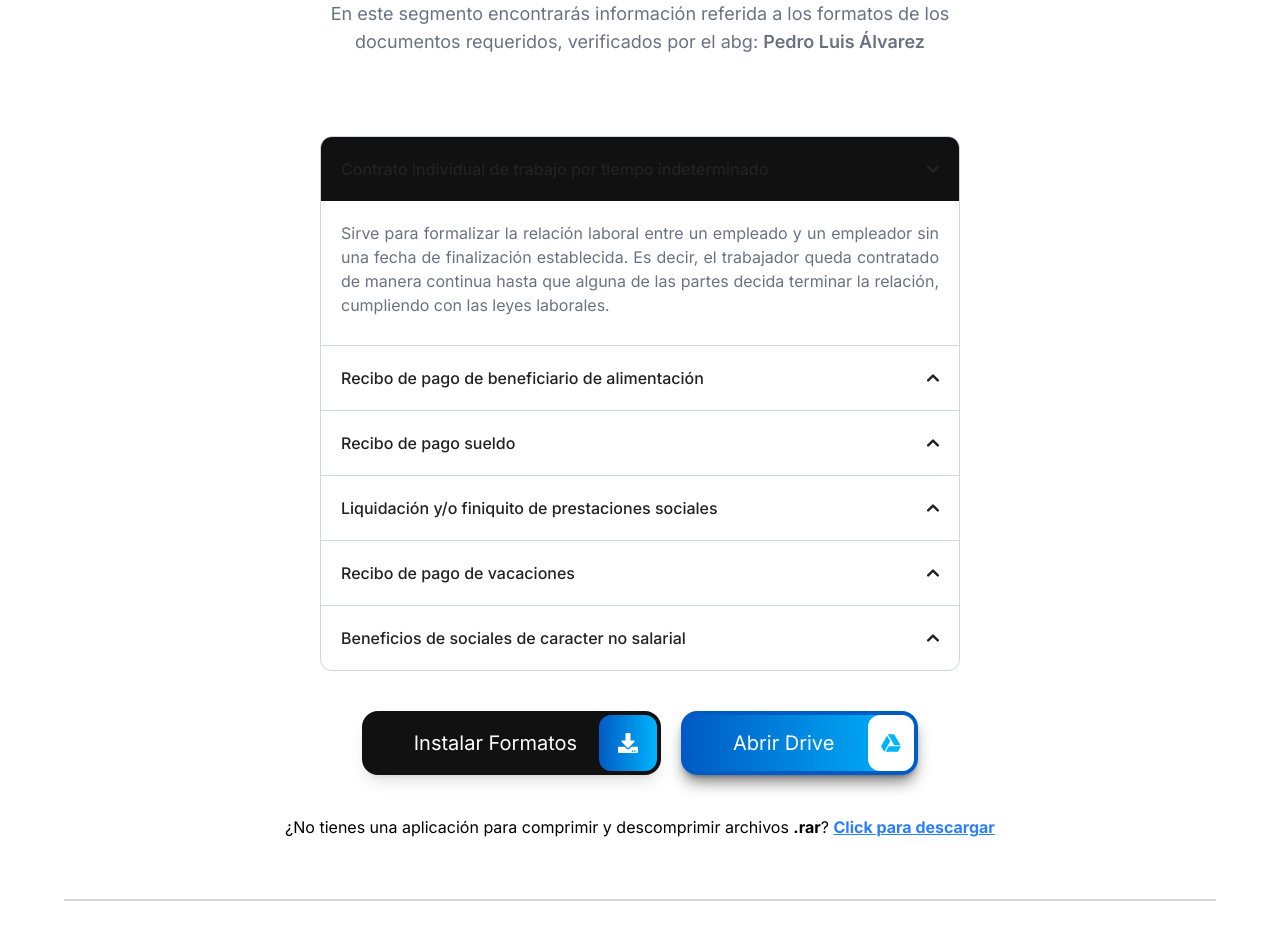
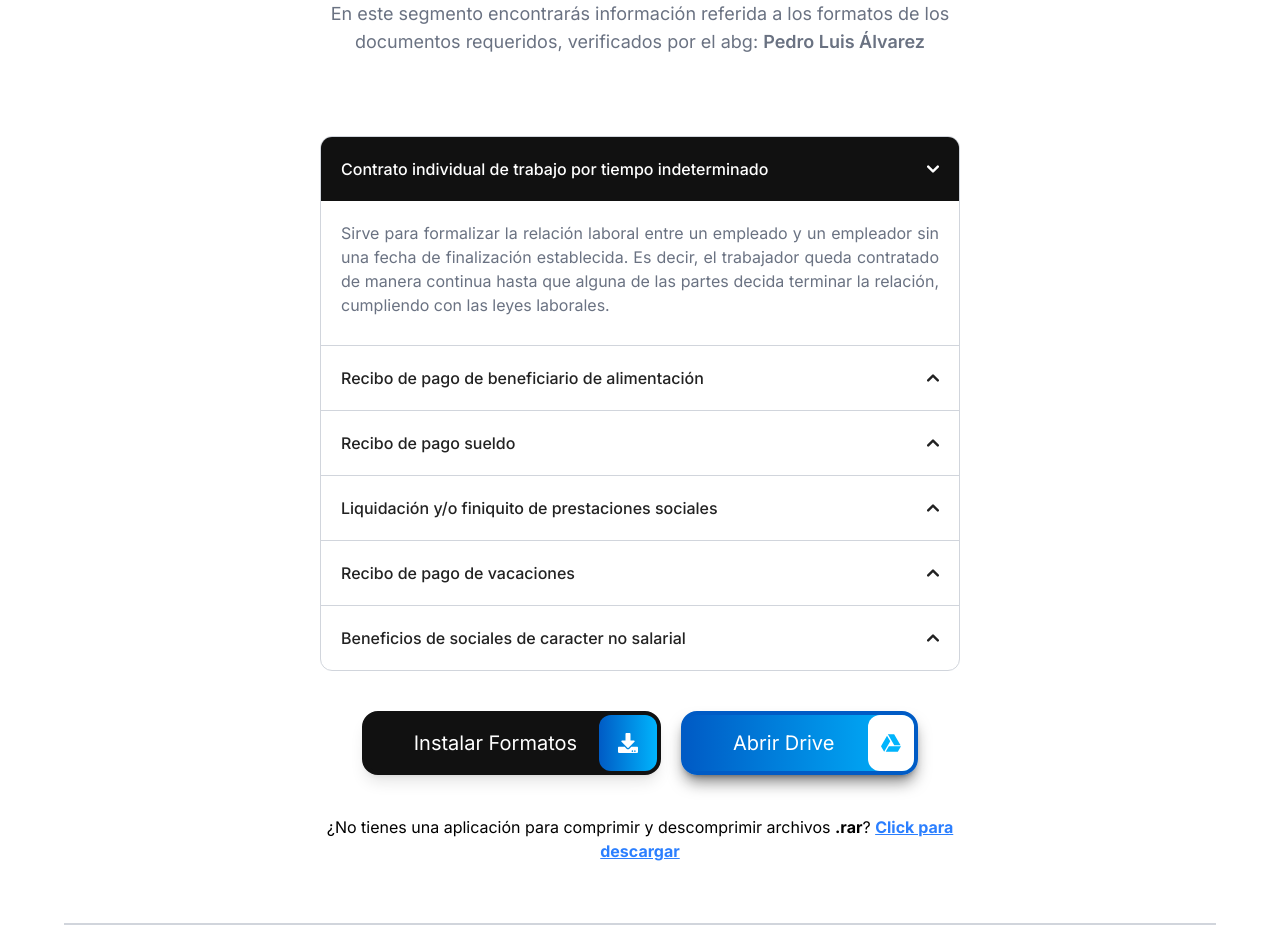
Before and after one commit to luis-alvarezf10/format-management-casona-plaf, a React (Vite) app: page / in a window 1280 px wide. Shown: the part 900-1852 px from the top of the page. Built offline with nearby package versions, Linux system fonts and the light colour scheme.

Commit message:
cambios de estilo responsivo

```diff
--- a/src/App.jsx
+++ b/src/App.jsx
@@ -102,7 +102,7 @@ function App() {
         <div>
           <InfoDropdown />
         </div>
-        <div className="flex items-center justify-center gap-5">
+        <div className="flex md:flex-row flex-col items-center justify-center gap-5">
           <button type="button" className="bg-[#111111] text-center rounded-2xl h-16 relative text-white text-xl group cursor-pointer shadow-lg hover:shadow-[#00b4fc] hover:scale-100 duration-500 px-16 border-4 border-[#111111]"
           onClick={handleDownload}>
             <div className="bg-gradient-to-r from-[#005bc5] to-[#00b4fc] rounded-xl h-14 w-1/5 grid place-items-center absolute right-0 top-0 group-hover:w-full z-10 duration-500 text-white">
@@ -118,7 +118,9 @@ function App() {
           <p className="-translate-x-4">Abrir Drive</p>
         </button>
         </div>
-        <span>¿No tienes una aplicación para comprimir y descomprimir archivos <strong>.rar</strong>? <a href="https://drive.google.com/drive/folders/12nqjped7VeFcxvjaecJbhe8TDfwFghqx?usp=drive_link" target="_blanck" className="text-blue-500 underline font-bold">Click para descargar</a> </span>
+        <div className="w-3/4 md:w-1/2 mx-auto text-center">
+          <span>¿No tienes una aplicación para comprimir y descomprimir archivos <strong>.rar</strong>? <a href="https://drive.google.com/drive/folders/12nqjped7VeFcxvjaecJbhe8TDfwFghqx?usp=drive_link" target="_blanck" className="text-blue-500 underline font-bold">Click para descargar</a> </span>
+        </div>
       </div>
       <div className="w-[90%] h-0.5 bg-gray-300 mx-auto"></div>
       <motion.div
--- a/src/ui/DropDown.jsx
+++ b/src/ui/DropDown.jsx
@@ -89,7 +89,7 @@ export default function Accordion() {
           <button
             onClick={() => toggle(index)}
             className={`flex items-center justify-between w-full p-5 font-medium text-left text-[#222222]  transition-colors gap-3  cursor-pointer ${
-              openIndex === index ? "bg-[#111111] text-bluze-600 dark:text-white" : ""
+              openIndex === index ? "bg-[#111111] text-white" : ""
             }`}
           >
             <span>{item.title}</span>
```
